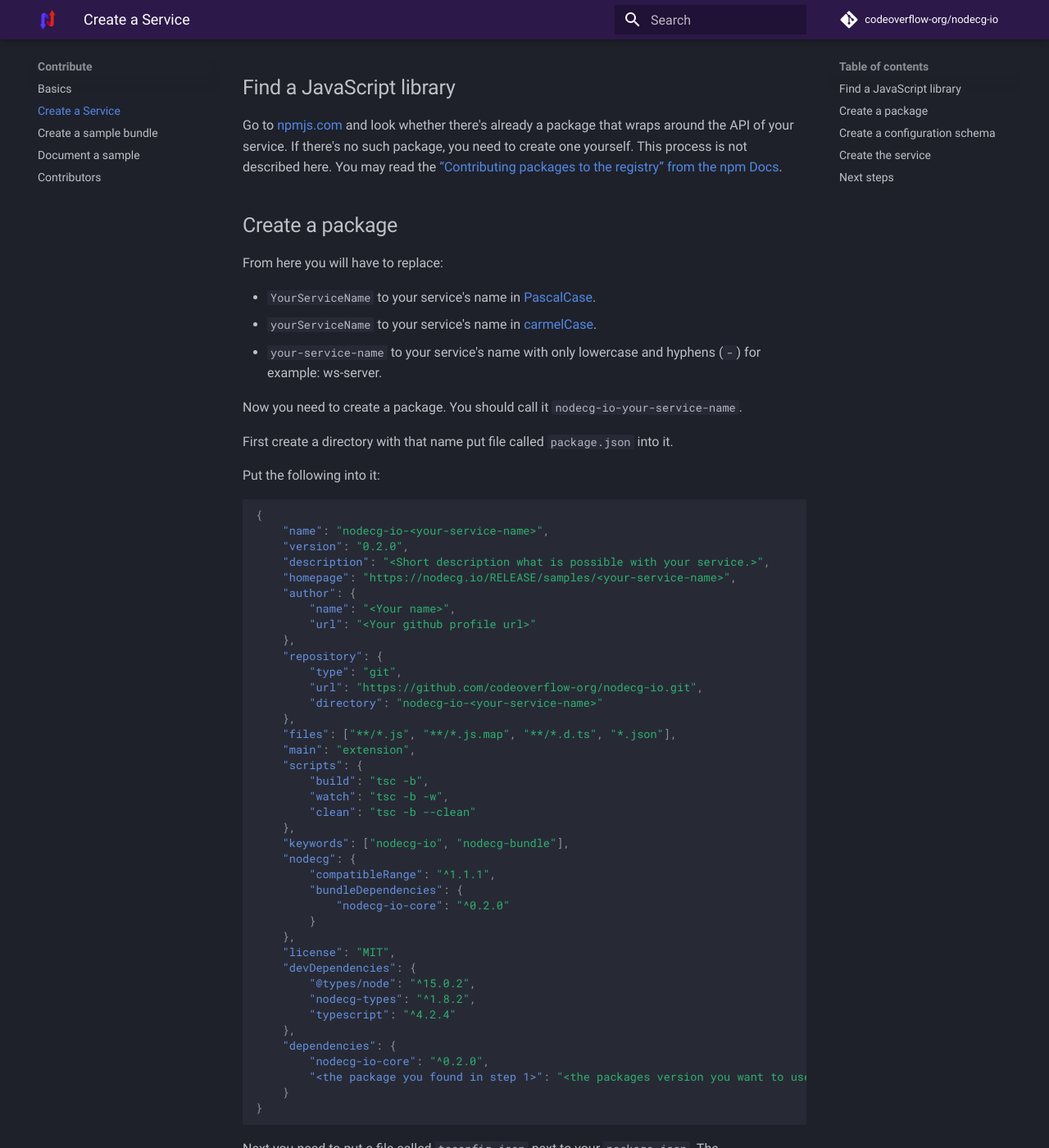
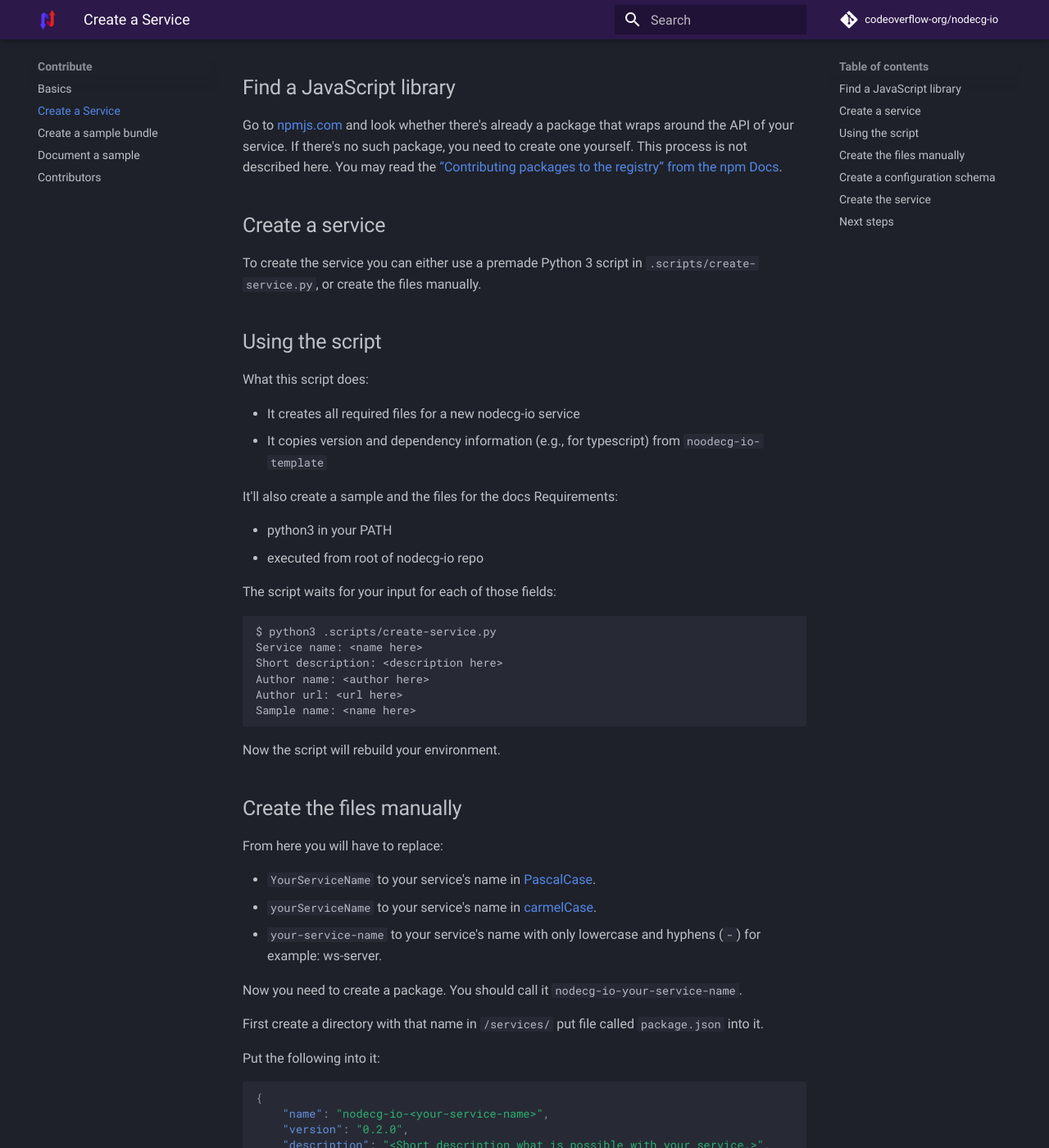
Before and after one commit to codeoverflow-org/nodecg-io-docs, an MkDocs documentation site: the page built from docs/contribute/create_service.md, in a window 1280 px wide and 1400 px high, scrolled down 204 px. Shown: the whole window at 82% size. Built offline with MkDocs 1.6.1 and Material for MkDocs 9.7.7, drawn with Linux system fonts in a browser that asks for light colours; comment, search, counter and statistics services are not loaded; the version menu is left out; some of the changed text lies outside the part shown.

Commit message:
fix/npm-workspaces
- Remove description of how to use lerna from contribute.md
- Change tsconfig in create_sample.md
- Update create_service.md

Signed-off-by: Tim_Tech_Dev <Tim_Tech_Dev@protonmail.com>

````diff
--- a/docs/contribute/create_service.md
+++ b/docs/contribute/create_service.md
@@ -7,7 +7,37 @@
 Go to [npmjs.com](https://www.npmjs.com/) and look whether there's already a package that wraps around the API of your service. If there's no such package, you need to create one yourself. This process is not described here. You may read the
 [“Contributing packages to the registry” from the npm Docs](https://docs.npmjs.com/packages-and-modules/contributing-packages-to-the-registry).
 
-## Create a package
+## Create a service
+
+To create the service you can either use a premade Python 3 script in `.scripts/create-service.py`, or create the files manually.
+
+## Using the script
+
+What this script does:
+
+-   It creates all required files for a new nodecg-io service
+-   It copies version and dependency information (e.g., for typescript) from `noodecg-io-template`
+
+It'll also create a sample and the files for the docs
+Requirements:
+
+-   python3 in your PATH
+-   executed from root of nodecg-io repo
+
+The script waits for your input for each of those fields:
+
+```shell
+$ python3 .scripts/create-service.py
+Service name: <name here>
+Short description: <description here>
+Author name: <author here>
+Author url: <url here>
+Sample name: <name here>
+```
+
+Now the script will rebuild your environment.
+
+## Create the files manually
 
 From here you will have to replace:
 
@@ -17,7 +47,7 @@
 
 Now you need to create a package. You should call it `nodecg-io-your-service-name`.
 
-First create a directory with that name put file called `package.json` into it.
+First create a directory with that name in `/services/` put file called `package.json` into it.
 
 Put the following into it:
 
@@ -34,15 +64,11 @@
     "repository": {
         "type": "git",
         "url": "https://github.com/codeoverflow-org/nodecg-io.git",
-        "directory": "nodecg-io-<your-service-name>"
+        "directory": "services/nodecg-io-<your-service-name>"
     },
     "files": ["**/*.js", "**/*.js.map", "**/*.d.ts", "*.json"],
     "main": "extension",
-    "scripts": {
-        "build": "tsc -b",
-        "watch": "tsc -b -w",
-        "clean": "tsc -b --clean"
-    },
+    "scripts": {},
     "keywords": ["nodecg-io", "nodecg-bundle"],
     "nodecg": {
         "compatibleRange": "^1.1.1",
@@ -67,11 +93,16 @@
 
 ```json
 {
-    "extends": "../tsconfig.common.json"
+    "extends": "../tsconfig.common.json",
+    "references": [
+        {
+            "path": "../../nodecg-io-core"
+        }
+    ]
 }
 ```
 
-Now run `npm install` and `npm run bootstrap` in the repository root.
+Now run `npm install` and in the repository root.
 
 ## Create a configuration schema
 
````
Also changed, not shown: docs/contribute/contribute.md (+3 -7 lines), docs/contribute/create_sample.md (+13 -1 lines).
